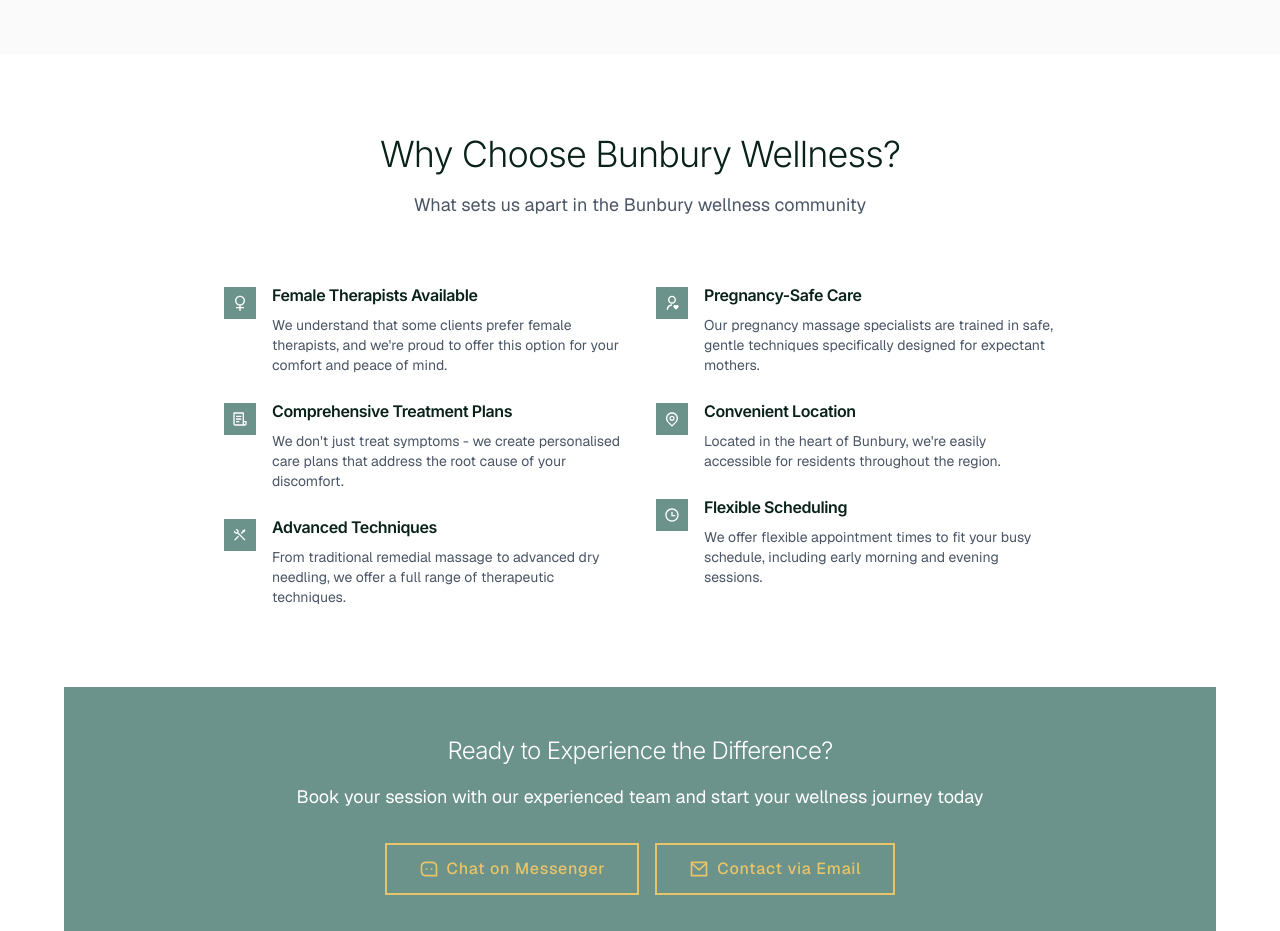
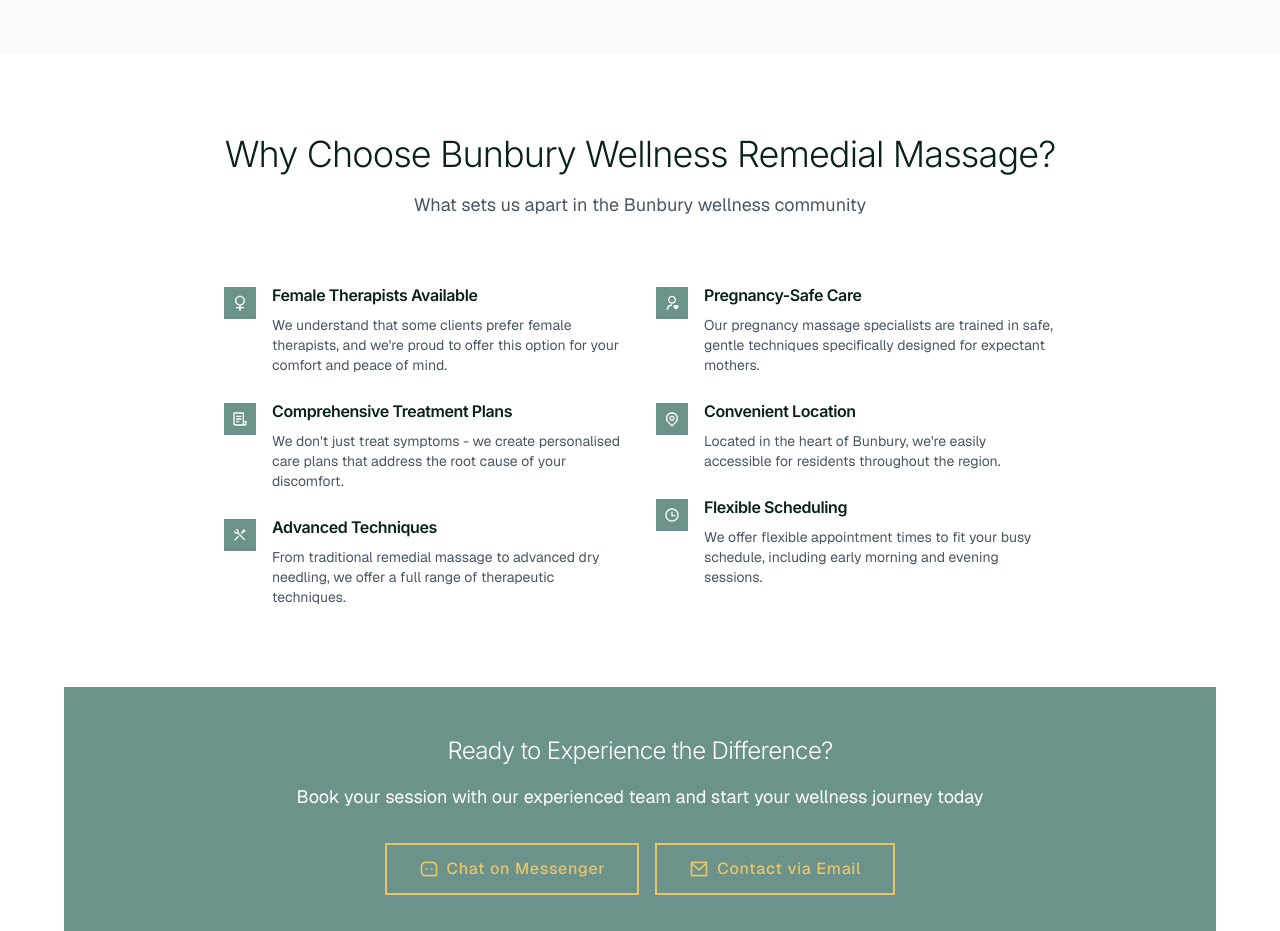
Before and after one commit to kadynjaipearce/mockup-site, a Next.js app: page /about in a window 1280 px wide. Shown: the part 2480-3411 px from the top of the page. Built offline with nearby package versions, Linux system fonts and the light colour scheme.

Commit message:
📝 docs(about): update business name and make messenger link open in new tab.

```diff
--- a/app/about/page.tsx
+++ b/app/about/page.tsx
@@ -417,7 +417,7 @@ export default function AboutPage() {
               variants={itemVariants}
               className="text-3xl md:text-4xl font-light text-spa-secondary mb-4"
             >
-              Why Choose Bunbury Wellness?
+              Why Choose Bunbury Wellness Remedial Massage?
             </motion.h2>
             <motion.p
               variants={itemVariants}
--- a/components/CTA.tsx
+++ b/components/CTA.tsx
@@ -51,7 +51,7 @@ const CTA = () => {
         </motion.p>
 
         <div className="flex items-center justify-center gap-4 flex-wrap">
-          <Link href="https://m.me/BunburyWellnessRemedialMassage">
+          <Link href="https://m.me/BunburyWellnessRemedialMassage" target="_blank" rel="noopener noreferrer">
             <motion.button
               variants={itemVariants}
               className="btn-spa-accent inline-flex items-center gap-2 group"
```
